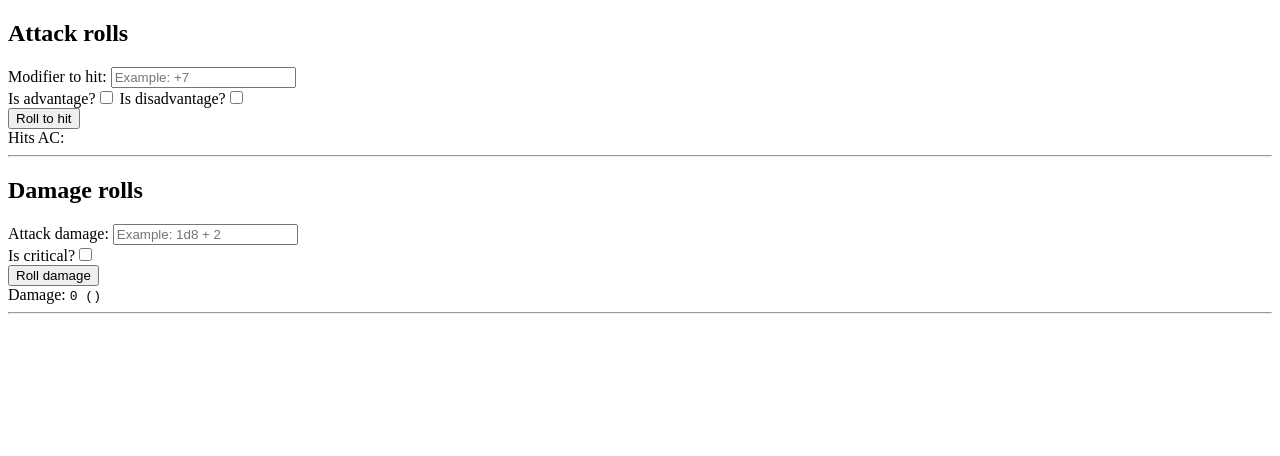
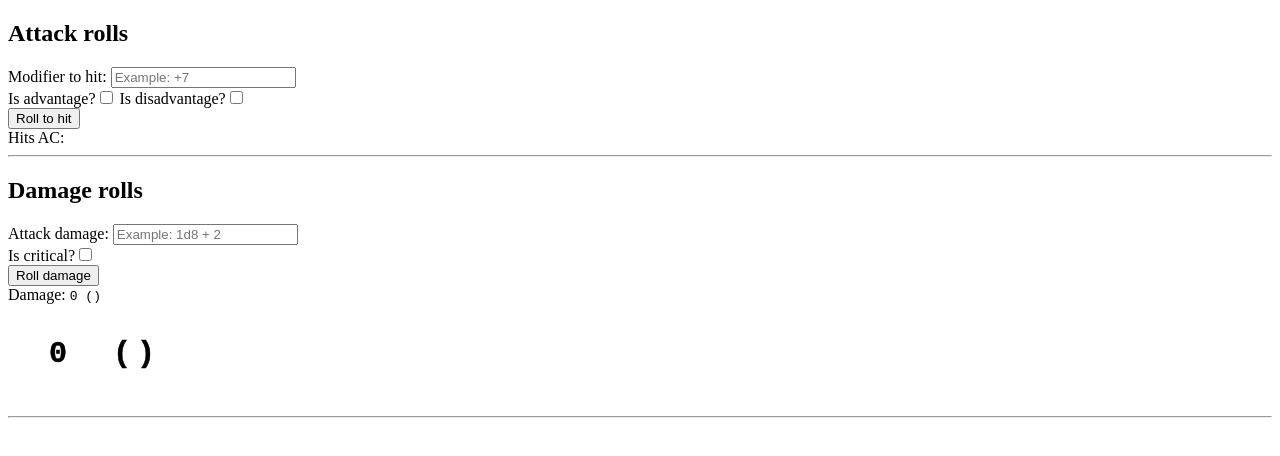
Before and after one commit to busisd/vanilla-js-5e-combat-simulator, a plain HTML site: page index.html in a window 1280 px wide. Both pictures are taken after a click on the button "Roll damage". Drawn offline with Linux system fonts and the light colour scheme.

Commit message:
Add visual results for damage rolls

```diff
--- a/combat-simulator.js
+++ b/combat-simulator.js
@@ -228,6 +228,7 @@ const parsingDamageError = document.getElementById("parsing-damage-error");
 const rollDamageButton = document.getElementById("roll-damage");
 const isCriticalCheckbox = document.getElementById("is-critical");
 const damageOutput = document.getElementById("damage-output");
+const visualDamageOutput = document.getElementById("visual-damage-output");
 
 /*** Parsing logic ***/
 const diceRegex = /^[1-9]\d*d[1-9]\d*$/;
@@ -288,4 +289,18 @@ rollDamageButton.addEventListener("click", () => {
   const isCritical = isCriticalCheckbox.checked;
   const { damage, rolls } = inputDamage.rollDamage(isCritical);
   damageOutput.textContent = `${damage} (${rolls.join(" + ")})`;
+
+  while (visualDamageOutput.lastChild) {
+    visualDamageOutput.lastChild.remove();
+  }
+
+  visualDamageOutput.appendChild(getSvgElement(getPlaintextSvg(damage)));
+  visualDamageOutput.appendChild(getSvgElement(getPlaintextSvg("(", { width: 40 })));
+  for (let i = 0; i < rolls.length; i++) {
+    visualDamageOutput.appendChild(getSvgElement(getPlaintextSvg(rolls[i], { width: 40 })));
+    if (i < rolls.length - 1) {
+      visualDamageOutput.appendChild(getSvgElement(getPlaintextSvg("+", { width: 40 })));
+    }
+  }
+  visualDamageOutput.appendChild(getSvgElement(getPlaintextSvg(")", { width: 40 })));
 });
--- a/index.html
+++ b/index.html
@@ -30,6 +30,7 @@
     <button id="roll-damage">Roll damage</button>
     <br>
     <span>Damage: </span><code id="damage-output"></code>
+    <div id="visual-damage-output"></div>
   </div>
 
   <hr>
```
